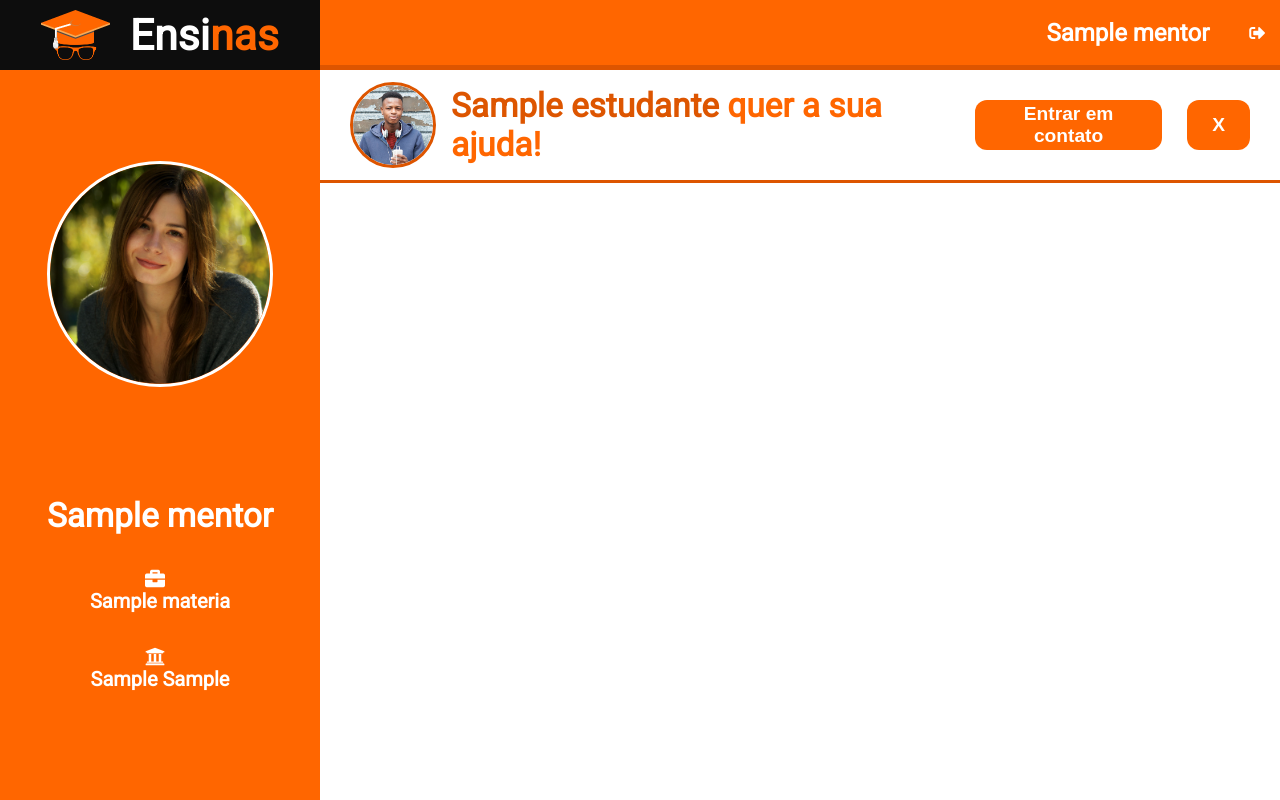
After one commit to JuliaWharton/Ensinas-backend, a Django app: template app/templates/mentor_solicitacoes.html in a window 1280 px wide. The commit adds this page. Run offline with Django 3.2, Linux system fonts and the light colour scheme; the template is opened without the code that fills it: values that come from a table or form of the project are taken from there, others are empty; tables that the repository leaves empty hold one stand-in row (values such as "Sample post").

Commit message:
Make login and panel of 'mentor' functional

```diff
--- a/app/static/style/mentor_home.css
+++ b/app/static/style/mentor_home.css
@@ -15,7 +15,6 @@ body {
     height: 100%;
 
     display: grid;
-    background-color: rgb(58, 70, 255);
 
     grid-template-areas: 'nav-logo nav'
         'aside content';
@@ -49,15 +48,14 @@ nav>ul li {
     font-size: 1.25em;
 }
 
-nav li {
+nav li{
     display: flex;
     justify-content: center;
     align-items: center;
+}
 
-    height: 100%;
-    padding: 0 15px;
-
-    cursor: pointer;
+nav h2{
+    padding: 0 25px;
 }
 
 nav li:hover {
@@ -66,7 +64,14 @@ nav li:hover {
 
 nav a {
     text-decoration: none;
-    color: white;
+    color: #ffffff;
+
+    display: flex;
+    justify-content: center;
+    align-items: center;
+
+    padding: 0 15px;
+    height: 100%;
 }
 
 #nav-perfil {
@@ -82,7 +87,7 @@ nav a {
     display: flex;
     justify-content: center;
     align-items: center;
-    background-color: #dd5500;
+    background-color: #0d0d0d;
 }
 
 #nav-logo img {
@@ -92,9 +97,12 @@ nav a {
 }
 
 #nav-logo h1 {
-    color: white;
-    font-size: 2.5em;
-    text-transform: uppercase
+    color: #ffffff;
+    font-size: 32pt;
+}
+
+#nav-logo h1 span {
+    color: #ff6600;
 }
 
 aside {
@@ -108,37 +116,39 @@ aside {
 }
 
 aside>img {
-    height: 250px;
-    width: 250px;
+    height: auto;
+    width: 220px;
     border-radius: 50%;
-    border: 5px solid #ffffff;
+    border: 3px solid #ffffff;
 }
 
 aside ul {
-    color: white;
-    font-size: 1.5em;
+    color: #ffffff;
+    font-size: 15pt;
     font-weight: bold;
     display: flex;
     align-items: center;
     justify-content: space-around;
     flex-direction: column;
     width: 280px;
-    height: 130px;
+    height: 230px;
     padding: 0;
     list-style: none;
 }
 
 aside h2 {
     text-align: center;
-    font-size: 1.75em;
+    font-size: 25pt;
 }
 
 aside li {
     width: 100%;
 
     display: flex;
+    flex-direction: column;
     align-items: center;
     justify-content: center;
+    text-align: center;
 }
 
 aside li i {
@@ -147,19 +157,21 @@ aside li i {
 
 aside button {
     border: none;
-    color: white;
+    color: #ffffff;
     background-color: #dd5500;
     font-weight: bolder;
     font-size: 1.25em;
     border-radius: 10px;
     padding: 15px;
     cursor: pointer;
+
+    display: none;
 }
 
 #content {
     grid-area: content;
 
-    background-color: white;
+    background-color: #ffffff;
 }
 
 .alunos {
@@ -215,7 +227,7 @@ aside button {
 
 .aluno button {
     height: 50px;
-    color: white;
+    color: #ffffff;
     border: none;
     background-color: #ff6600;
     font-size: 1.2em;
--- /dev/null
+++ b/app/templates/mentor_solicitacoes.html
@@ -0,0 +1,77 @@
+{% load staticfiles %}
+<!DOCTYPE html>
+<html lang="pt-br">
+
+<head>
+    <meta charset="UTF-8">
+    <meta name="viewport" content="width=device-width, initial-scale=1.0">
+    <meta http-equiv="X-UA-Compatible" content="ie=edge">
+
+    <link href="https://fonts.googleapis.com/css?family=Roboto" rel="stylesheet">
+    <link rel="stylesheet" href="https://use.fontawesome.com/releases/v5.7.2/css/all.css" integrity="sha384-fnmOCqbTlWIlj8LyTjo7mOUStjsKC4pOpQbqyi7RrhN7udi9RwhKkMHpvLbHG9Sr"
+        crossorigin="anonymous">
+    <link rel="stylesheet" href="{% static 'style/mentor_home.css' %}">
+
+    <title>Ensinas - Mentor</title>
+</head>
+
+<body>
+    <div id="main">
+        <div id="nav-logo">
+            <img src="{% static 'img/logo.png' %}" alt="Logo do Ensinas.">
+            <h1>Ensi<span>nas</span></h1>
+        </div>
+        <nav>
+            <!-- <ul>
+                <li><a href="">Link A</a></li>
+                <li><a href="">Link B</a></li>
+                <li><a href="">Link C</a></li>
+            </ul> -->
+
+            <div id="nav-perfil">
+                <ul>
+                    <li>
+                        <h2>{{mentor.nome}}</h2>
+                    </li>
+                    <!-- <li><i class="fas fa-cog"></i></li> -->
+                    <li><a href="{% url 'app_auth_logout' %}"><i class="fas fa-sign-out-alt"></i></a></li>
+                </ul>
+            </div>
+        </nav>
+        <aside>
+            <img src="{% static 'img/professor.png' %}" alt="">
+            <ul>
+                <li>
+                    <h2>{{mentor.nome}}</h2>
+                </li>
+                <li><i class="fas fa-briefcase"></i>{{mentor.materia.nome}}</li>
+                <li><i class="fas fa-university"></i>{{mentor.curso}} {{mentor.instituicao}}</li>
+            </ul>
+            <button>Editar Perfil</button>
+        </aside>
+        <section id="content">
+            <ul class="alunos">
+                {% if solicitacoes.count > 0 %}
+                    {% for solicitacao in solicitacoes %}
+                        <li class="aluno">
+                            <div>
+                                <img src="{% static 'img/aluno_1.png' %}" alt="">
+                                <p>
+                                    <span>{{solicitacao.estudante.nome}}</span> quer a sua ajuda!
+                                </p>
+                            </div>
+                            <div>
+                                <button class="contato">Entrar em contato</button>
+                                <button class="fechar">X</button>
+                            </div>
+                        </li>
+                    {% endfor %}
+                {% else %}
+
+                {% endif %}
+            </ul>
+        </section>
+    </div>
+</body>
+
+</html>
--- a/app/urls.py
+++ b/app/urls.py
@@ -9,4 +9,5 @@ urlpatterns = [
     path('estudante/materia/<int:id_materia>', estudante_views.materia, name='app_estudante_materia'),
     path('estudante/contato/<int:id_mentor>/<int:id_materia>/', estudante_views.contato, name='app_estudante_contato'),
     path('mentor/home', mentor_views.home, name='app_mentor_home'),
+    path('mentor/solicitacoes', mentor_views.solicitacoes, name='app_mentor_solicitacoes')
 ]
```
Also changed, not shown: app/auth/estudante_auth.py (+3 -6 lines), app/auth/mentor_auth.py (+29 -0 lines), app/templates/mentor_home.html (deleted, +0 -95 lines), app/views/auth_views.py (+8 -2 lines), app/views/mentor_views.py (+12 -2 lines).
